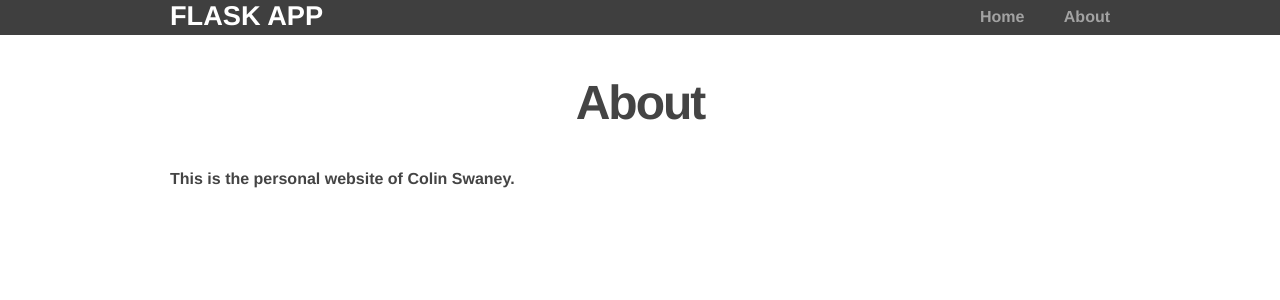
After one commit to cswaney/cswaney.github.io, a Flask app: template templates/about.html in a window 1280 px wide. The commit adds this page. Shown: the top 300 px of the page. Run offline with Flask 2, Linux system fonts and the light colour scheme; the template is opened without the code that fills it, so the values that code supplies are empty.

Commit message:
Static flask app setup.

```diff
--- a/routes.py
+++ b/routes.py
@@ -6,5 +6,9 @@ app = Flask(__name__)
 def home():
     return render_template('home.html')
 
-if __name__ = '__main__':
+@app.route('/about')
+def about():
+    return render_template('about.html')
+
+if __name__ == '__main__':
     app.run(debug=True)
--- a/static/css/style.css
+++ b/static/css/style.css
@@ -1,4 +1,82 @@
-p, h1 {
-  color: black;
-  width: 500px;
+body {
+  margin: 0;
+  padding: 0;
+  font-family: "Helvetica Neue", Helvetica, Arial, sans-serif;
+  color: #444;
 }
+
+/*
+ * Create dark grey header with a white logo
+ */
+
+header {
+  background-color: #2B2B2B;
+  height: 35px;
+  width: 100%;
+  opacity: .9;
+  margin-bottom: 10px;
+}
+
+header h1.logo {
+  margin: 0;
+  font-size: 1.7em;
+  color: #fff;
+  text-transform: uppercase;
+  float: left;
+}
+
+header h1.logo:hover {
+  color: #fff;
+  text-decoration: none;
+}
+
+/*
+ * Center the body content
+ */
+
+.container {
+  width: 940px;
+  margin: 0 auto;
+}
+
+div.jumbo {
+  padding: 10px 0 30px 0;
+  background-color: #eeeeee;
+  -webkit-border-radius: 6px;
+     -moz-border-radius: 6px;
+          border-radius: 6px;
+}
+
+h2 {
+  font-size: 3em;
+  margin-top: 40px;
+  text-align: center;
+  letter-spacing: -2px;
+}
+
+h3 {
+  font-size: 1.7em;
+  font-weight: 100;
+  margin-top: 30px;
+  text-align: center;
+  letter-spacing: -1px;
+  color: #999;
+}
+
+.menu {
+  float: right;
+  margin-top: 8px;
+}
+
+.menu li {
+  display: inline;
+}
+
+.menu li + li {
+  margin-left: 35px;
+}
+
+.menu li a {
+  color:#999;
+  text-decoration: none;
+}
--- /dev/null
+++ b/templates/about.html
@@ -0,0 +1,6 @@
+{% extends "layout.html" %}
+
+{% block content %}
+  <h2>About</h2>
+  <p> This is the personal website of Colin Swaney. </p>
+{% endblock %}
--- a/templates/home.html
+++ b/templates/home.html
@@ -3,5 +3,6 @@
   <div class="jumbo">
     <h2>Welcome to the Flask app<h2>
     <h3>This is the home page for the Flask app<h3>
+      <img src="{{ url_for('static', filename='images/robot.png') }}" alt="an image of a robot">
   </div>
 {% endblock %}
--- a/templates/layout.html
+++ b/templates/layout.html
@@ -2,6 +2,7 @@
 <html>
 
   <head>
+    <link rel="stylesheet" href="{{ url_for('static', filename='css/style.css') }}">
     <title>Flask App</title>
   </head>
 
@@ -10,11 +11,17 @@
     <header>
       <div class="container">
         <h1 class="logo">Flask App</h1>
+        <strong><nav>
+          <ul class="menu">
+            <li><a href="{{url_for('home') }}">Home</a></li>
+            <li><a href="{{url_for('about') }}">About</a></li>
+          </ul>
+        </nav><strong>
       </div>
     </header>
 
     <div class="container">
-      {% block content %}
+      {% block content %} <! Block content set with page-specific html.>
       {% endblock %}
     </div>
 
```
